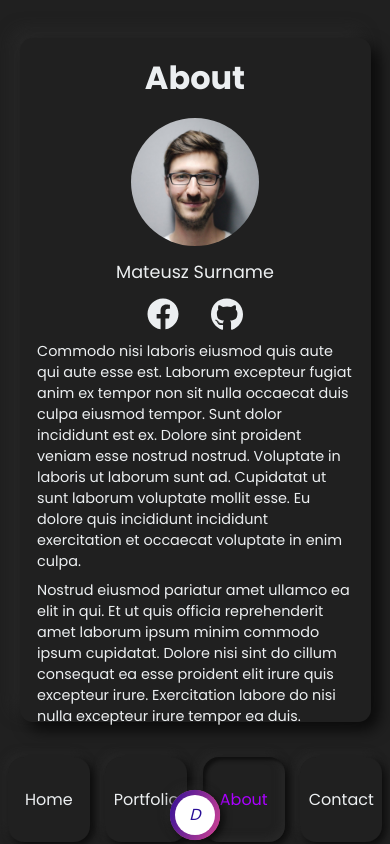
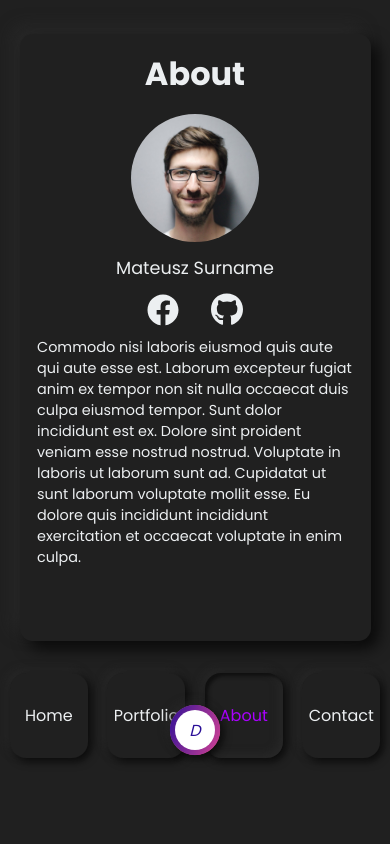
Before and after one commit to mateuszgorecki/first-react-app, a React (Create React App) app: page /about in a window 390 px wide. Built offline with nearby package versions, Linux system fonts and the light colour scheme; a web font is replaced by a local one.

Commit message:
some tests

```diff
--- a/src/assets/scss/Header.module.scss
+++ b/src/assets/scss/Header.module.scss
@@ -161,7 +161,7 @@
           aspect-ratio: 1.618;
           display: flex;
           align-items: center;
-          width: 21vw;
+          width: 20vw;
 
           a {
             border-radius: 1rem;
--- a/src/assets/scss/PageDetails.module.scss
+++ b/src/assets/scss/PageDetails.module.scss
@@ -77,11 +77,11 @@
     padding: .5rem;
     flex-direction: column-reverse;
     justify-content: flex-end;
-    gap: 2rem;
+    gap: 1rem;
 
     &-photo {
       width: 100%;
-      height: 250px;
+      height: 200px;
     }
 
     &-text {
--- a/src/assets/scss/_global.scss
+++ b/src/assets/scss/_global.scss
@@ -74,7 +74,7 @@ a {
       flex-direction: column-reverse;
 
       main {
-        height: 90vh;
+        height: 80vh;
 
         & > div {
           height: 100%;
--- a/src/components/pages-data.js
+++ b/src/components/pages-data.js
@@ -10,7 +10,7 @@ const PAGES_DATA = [
     id: 'second-page',
     title: 'Second Page',
     description:
-      'Qui laborum incididunt magna eu ex. Ea duis voluptate pariatur incididunt nulla voluptate eiusmod et est ex laboris occaecat cupidatat. Ullamco sint minim sint anim deserunt. Et id non eiusmod minim sit enim laborum nostrud est.',
+      'Qui laborum incididunt magna eu ex. Ea duis voluptate pariatur incididunt nulla voluptate eiusmod et est ex laboris occaecat cupidatat. Ullamco sint minim sint. ',
     url: 'https://example.com',
     technologies: ['HTML', 'SCSS', 'JavaScript', 'PHP']
   },
--- a/src/pages/About.js
+++ b/src/pages/About.js
@@ -30,13 +30,13 @@ const AboutPage = (props) => {
             incididunt incididunt exercitation et occaecat voluptate in enim
             culpa.
           </p>
-          <p>
+          {/* <p>
             Nostrud eiusmod pariatur amet ullamco ea elit in qui. Et ut quis
             officia reprehenderit amet laborum ipsum minim commodo ipsum
             cupidatat. Dolore nisi sint do cillum consequat ea esse proident
             elit irure quis excepteur irure. Exercitation labore do nisi nulla
             excepteur irure tempor ea duis.
-          </p>
+          </p> */}
         </div>
       </div>
     </PageWrapper>
```
